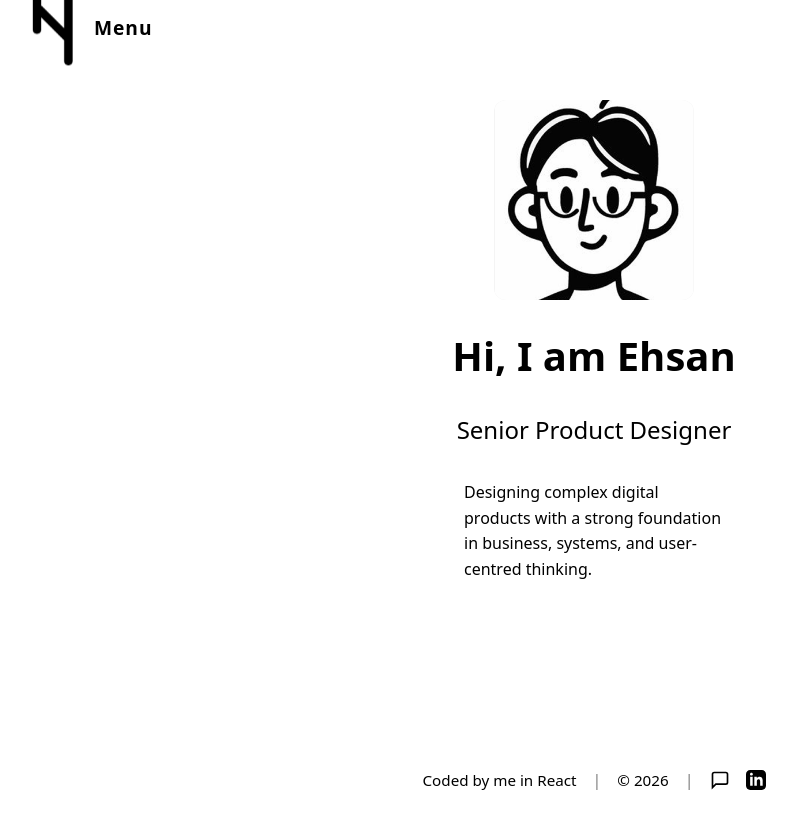
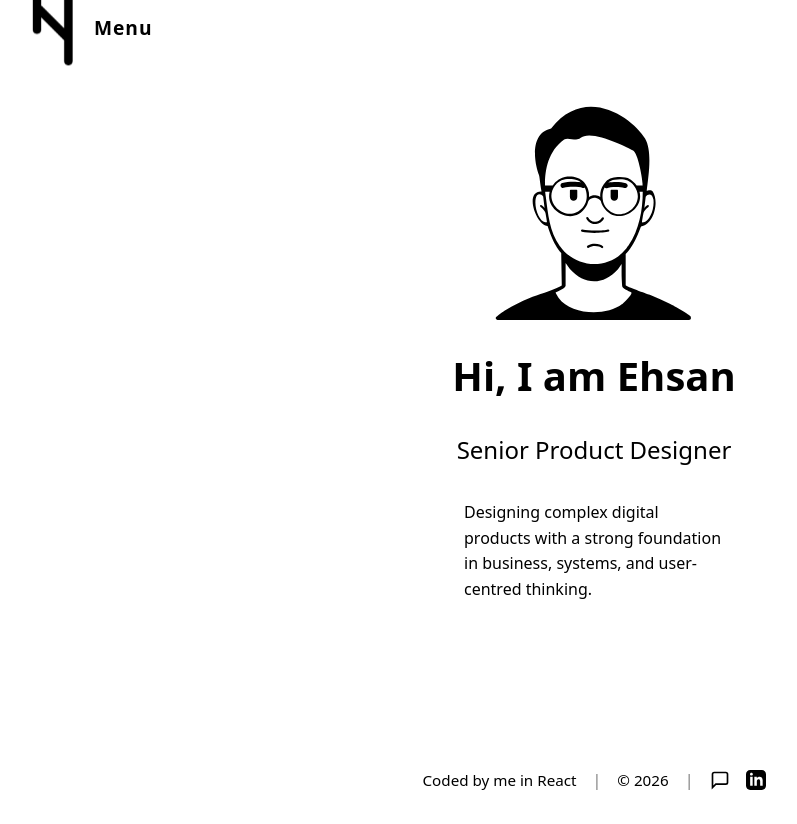
Before and after one commit to Ehsantagh/ehsan-r, a React (Vite) app: page / in a window 1280 px wide. Shown: the whole page, without its empty margins (46-843 px from the left). Built offline with nearby package versions, Linux system fonts and the light colour scheme.

Commit message:
char-1.svg is updated

```diff
--- a/src/pages/Home.jsx
+++ b/src/pages/Home.jsx
@@ -35,7 +35,7 @@ export default function Home() {
       >
         {/* Image */}
         <div className="intro-image">
-          <img src="/images/home/char-1.png" alt="profile" />
+          <img src="/images/home/char-1.svg" alt="profile" />
         </div>
 
         {/* Title */}
--- a/src/styles/home.css
+++ b/src/styles/home.css
@@ -32,20 +32,20 @@ html {
 
 /* Image */
 .intro-image {
-  width: 200px;
-  height: 200px;
+  width: 220px;
+  height: 220px;
   border-radius: 12px;
   overflow: hidden;
   display: flex;
   align-items: center;
   justify-content: center;
-  background: #f0f0f0;
+  background: transparent;
 }
 
 .intro-image img {
   width: 100%;
   height: 100%;
-  object-fit: cover;
+  object-fit: contain;
 }
 
 /* Title */
```
Also changed, not shown: public/images/home/char-1.svg (added).
